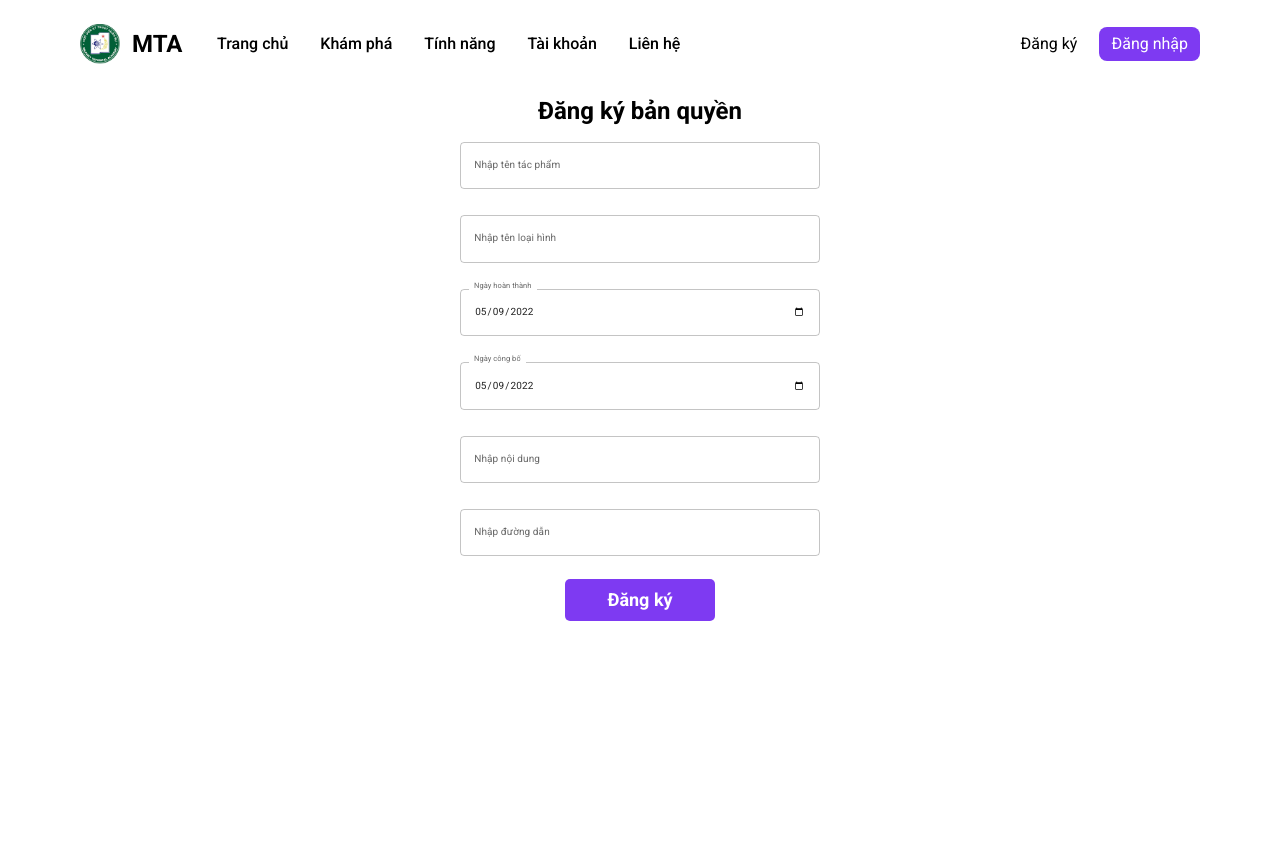
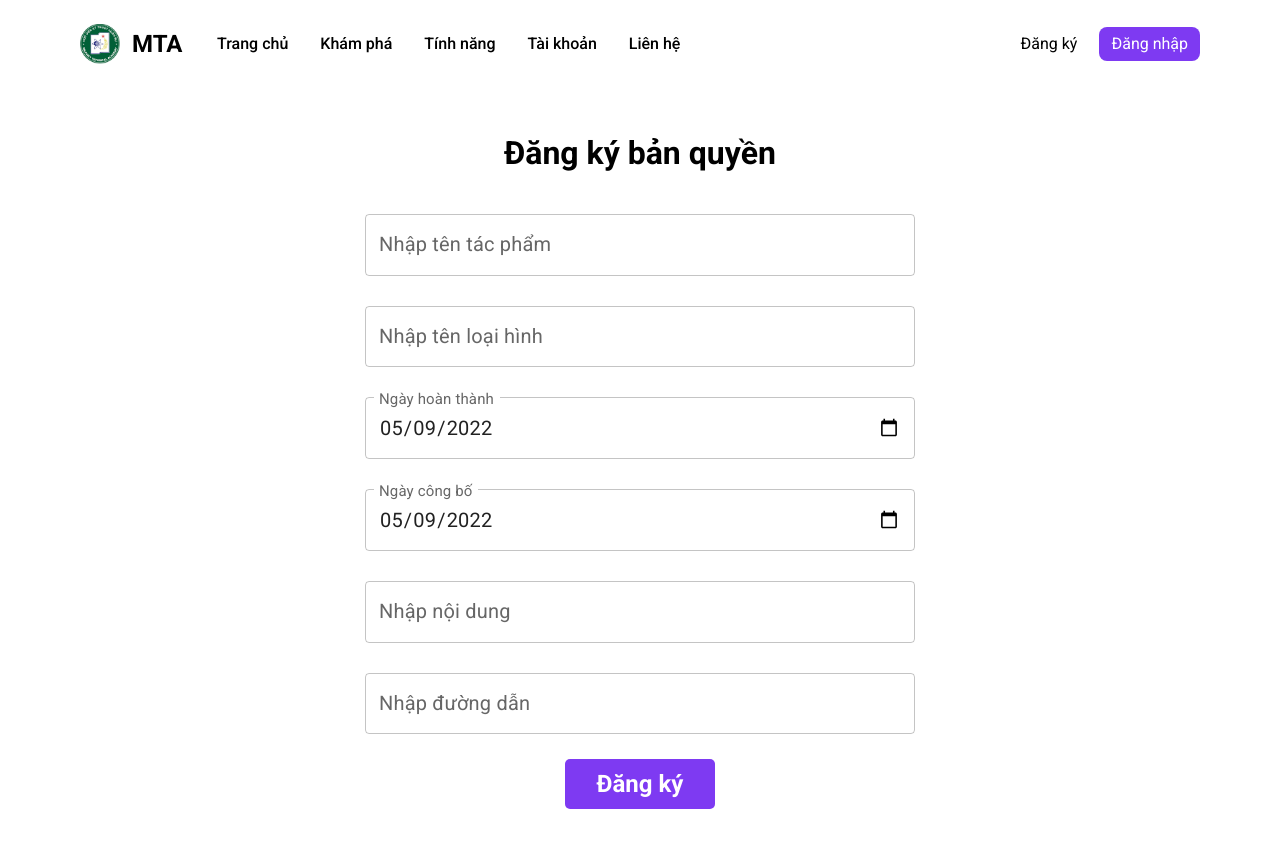
Before and after one commit to JackG55/MTAIP, a React (Create React App) app: page /signup in a window 1280 px wide. Shown: the top 848 px of the page. Built offline with nearby package versions, Linux system fonts and the light colour scheme.

Commit message:
sửa trang đăng ký quyền

```diff
--- a/src/components/UIcomponents/TextField.js
+++ b/src/components/UIcomponents/TextField.js
@@ -27,6 +27,9 @@ export default function BasicTextFields(props) {
                     label={label}
                     variant="outlined"
                     onChange={onChange}
+                    InputProps={{ style: { fontSize: 20 } }}
+                    InputLabelProps={{ style: { fontSize: 20 } }}
+                    style={{ width: 550, margin: '15px' }}
                 />
             </Box>
         </div>
--- a/src/components/UIcomponents/UI.module.scss
+++ b/src/components/UIcomponents/UI.module.scss
@@ -14,5 +14,4 @@
 
 /*====================================================TextField==================================================*/
 
-.text-field {
-}
+.text-field {}
--- a/src/components/pages/Sign/SignUp.js
+++ b/src/components/pages/Sign/SignUp.js
@@ -57,25 +57,19 @@ function SignUp() {
         },
     ];
 
-    const handleSubmit = (e) => {
-        e.prevenDefault();
-    };
-
     const onChange = (e) => {
         setValues({ ...values, [e.target.name]: e.target.value });
     };
 
     return (
         <div className={cx('sign-app')}>
-            <form onSubmit={handleSubmit}>
-                <h2> Đăng ký bản quyền </h2>{' '}
-                {inputs.map((input) => (
-                    <BasicTextFields key={input.id} {...input} onChange={onChange} />
-                ))}{' '}
-                <div className={cx('signUp-btn')}>
-                    <button> Đăng ký </button>{' '}
-                </div>{' '}
-            </form>{' '}
+            <h1> Đăng ký bản quyền </h1>
+            {inputs.map((input) => (
+                <BasicTextFields key={input.id} {...input} onChange={onChange} />
+            ))}
+            <div className={cx('signUp-btn')}>
+                <button> Đăng ký </button>
+            </div>
         </div>
     );
 }
--- a/src/components/pages/Sign/SignUp.module.scss
+++ b/src/components/pages/Sign/SignUp.module.scss
@@ -1,13 +1,10 @@
 .sign-app {
+    margin-top: 20px;
     display: flex;
+    flex-direction: column;
     align-items: center;
     justify-content: center;
-    form {
-        background-color: rgba(255, 255, 255, 0.579);
-        padding: 5px 15px;
-        border-radius: 10px;
-    }
-    h2 {
+    h1 {
         text-align: center;
     }
     .signUp-btn {
@@ -17,7 +14,7 @@
     }
     button {
         width: 150px;
-        height: 42px;
+        height: 50px;
         padding: 10px;
         border: none;
         background-color: rgba(126, 58, 242, 1);
@@ -25,7 +22,7 @@
         cursor: pointer;
         border-radius: 5px;
         font-weight: bold;
-        font-size: 18px;
+        font-size: 24px;
         margin-top: 10px;
     }
 }
```
Also changed, not shown: 1 other file (tests, documents, lock files or other folders).
